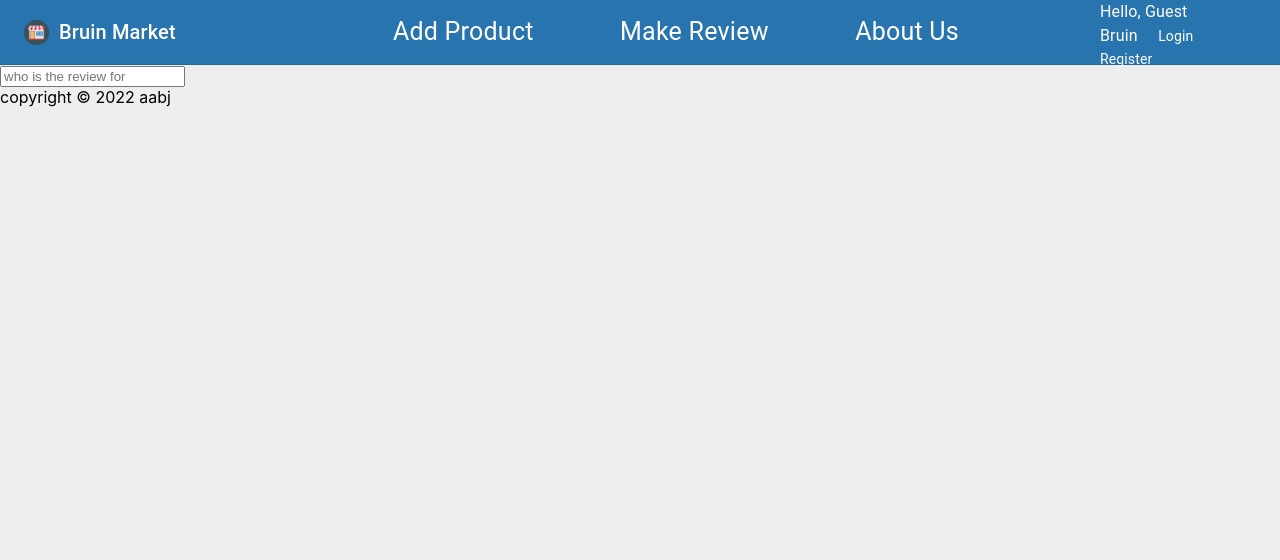
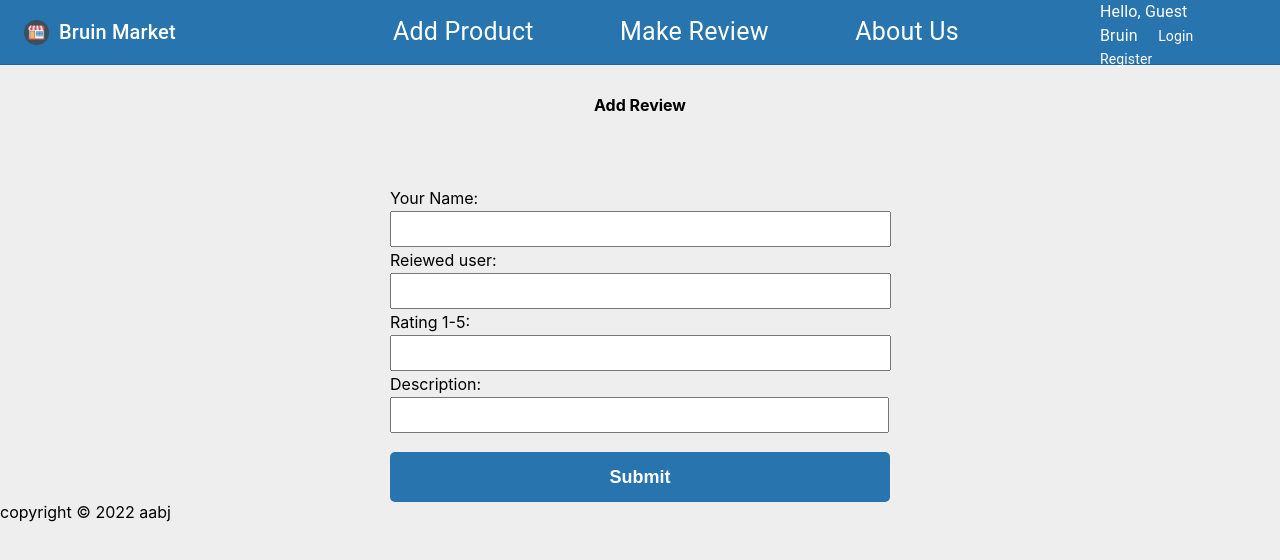
Before and after one commit to ashi72/budget-amazon, a React (Create React App) app: page /review in a window 1280 px wide. Shown: the top 560 px of the page. Built offline with nearby package versions, Linux system fonts and the light colour scheme.

Commit message:
finished review page

```diff
--- a/src/components/review.js
+++ b/src/components/review.js
@@ -1,103 +1,137 @@
-import React from "react";
-import PropTypes from "prop-types";
+import React, { Component } from "react";
+import withContext from "../withContext";
 
-const Rating = ({ user, value, text, color }) => {
-    return (
-        <div className="user">
-            <input
-                type="text"
-                placeholder="who is the review for"
-                name="username"
-            />
-        </div>
-    //<div className="rating">
-    //  hello
-    //  <span>
-    //    <i
-    //      style={{ color }}
-    //      className={
-    //        value >= 1
-    //          ? "fas fa-star"
-    //          : value >= 0.5
-    //          ? "fas fa-star-half-alt"
-    //          : "far fa-star"
-    //      }
-    //    ></i>
-    //  </span>
-    //  <span>
-    //    <i
-    //      style={{ color }}
-    //      className={
-    //        value >= 2
-    //          ? "fas fa-star"
-    //          : value >= 1.5
-    //          ? "fas fa-star-half-alt"
-    //          : "far fa-star"
-    //      }
-    //    ></i>
-    //  </span>
-    //  <span>
-    //    <i
-    //      style={{ color }}
-    //      className={
-    //        value >= 3
-    //          ? "fas fa-star"
-    //          : value >= 2.5
-    //          ? "fas fa-star-half-alt"
-    //          : "far fa-star"
-    //      }
-    //    ></i>
-    //  </span>
-    //  <span>
-    //    <i
-    //      style={{ color }}
-    //      className={
-    //        value >= 4
-    //          ? "fas fa-star"
-    //          : value >= 3.5
-    //          ? "fas fa-star-half-alt"
-    //          : "far fa-star"
-    //      }
-    //    ></i>
-    //  </span>
-    //  <span>
-    //    <i
-    //      style={{ color }}
-    //      className={
-    //        value >= 5
-    //          ? "fas fa-star"
-    //          : value >= 4.5
-    //          ? "fas fa-star-half-alt"
-    //          : "far fa-star"
-    //      }
-    //    ></i>
-    //  </span>
-    //  <span>{text && text}</span>
-    //</div>
-        //<div className="review">
-        //    <input
-        //        type="text"
-        //        placeholder="write your review here"
-        //        name="review"
-        //    />
+import axios from 'axios';
 
-        //</div>
-
-  );
+const initState = {
+    name: "",
+    rating: "",
+    ReviewedUser: "",
+    description: ""
 };
 
+class review extends Component {
+    constructor(props) {
+        super(props);
+        this.state = initState;
+    }
 
-Rating.defaultProps = {
-  color: "#f8e825",
-};
+    save = async (e) => {
+        e.preventDefault();
+        const { name, rating, ReviewedUser, description } = this.state;
 
-Rating.propTypes = {
+        if (name && ReviewedUser) {
+            const id = Math.random().toString(36).substring(2) + Date.now().toString(36);
 
-  user: PropTypes.string.isRequired,
-  value: PropTypes.number.isRequired,
-  text: PropTypes.string.isRequired,
-  color: PropTypes.string,
-};
+            //await axios.post(
+            //    'http://localhost:3001/products',
+            //    { id, name, rating, ReviewedUser, description },
+            //)
+            //needs to be connected to BACKEND
 
+            this.props.context.review(
+                {
+                    name,
+                    rating,
+                    ReviewedUser,
+                    description,
+                },
+                () => this.setState(initState)
+            );
+            this.setState(
+                { flash: { status: 'is-success', msg: 'Product created successfully' } }
+            );
 
-export default Rating;
+        } else {
+            this.setState(
+                { flash: { status: 'is-danger', msg: 'Please enter name and price' } }
+            );
+        }
+    };
+
+    handleChange = e => this.setState({ [e.target.name]: e.target.value, error: "" });
+
+    render() {
+        const { name, rating, ReviewedUser, description } = this.state;
+        const { user } = this.props.context;
+
+        return (
+                <>
+                    <div className="hero is-primary ">
+                        <div className="hero-body container">
+                            <h4 className="title">Add Review</h4>
+                        </div>
+                    </div>
+                    <br />
+                    <br />
+                    <form onSubmit={this.save}>
+                        <div className="columns is-mobile is-centered">
+                            <div className="column is-one-third">
+                                <div className="field">
+                                    <label className="label">Your Name: </label>
+                                    <input
+                                        className="input"
+                                        type="text"
+                                        name="name"
+                                        value={name}
+                                        onChange={this.handleChange}
+                                        required
+                                    />
+                            </div>
+                            <div className="field">
+                                <label className="label">Reiewed user: </label>
+                                <input
+                                    className="input"
+                                    type="text"
+                                    name="ReviewedUser"
+                                    value={ReviewedUser}
+                                    onChange={this.handleChange}
+                                    required
+                                />
+                            </div>
+                                <div className="field">
+                                    <label className="label">Rating 1-5: </label>
+                                    <input
+                                        className="input"
+                                        type="number"
+                                        name="rating"
+                                        value={rating}
+                                        onChange={this.handleChange}
+                                        required
+                                    />
+                                </div>
+                                <div className="field">
+                                    <label className="label">Description: </label>
+                                    <textarea
+                                        className="textarea"
+                                        type="text"
+                                        rows="2"
+                                        style={{ resize: "none" }}
+                                        name="description"
+                                        value={description}
+                                        onChange={this.handleChange}
+                                    />
+                                </div>
+                                {this.state.flash && (
+                                    <div className={`notification ${this.state.flash.status}`}>
+                                        {this.state.flash.msg}
+                                    </div>
+                                )}
+                                <div className="field is-clearfix">
+                                    <button
+                                        className="button is-primary is-outlined is-pulled-right"
+                                        type="submit"
+                                        onClick={this.save}
+                                    >
+                                        Submit
+                </button>
+                                </div>
+                            </div>
+                        </div>
+                    </form>
+                </>
+            );
+    }
+}
+
+export default withContext(review);
```
